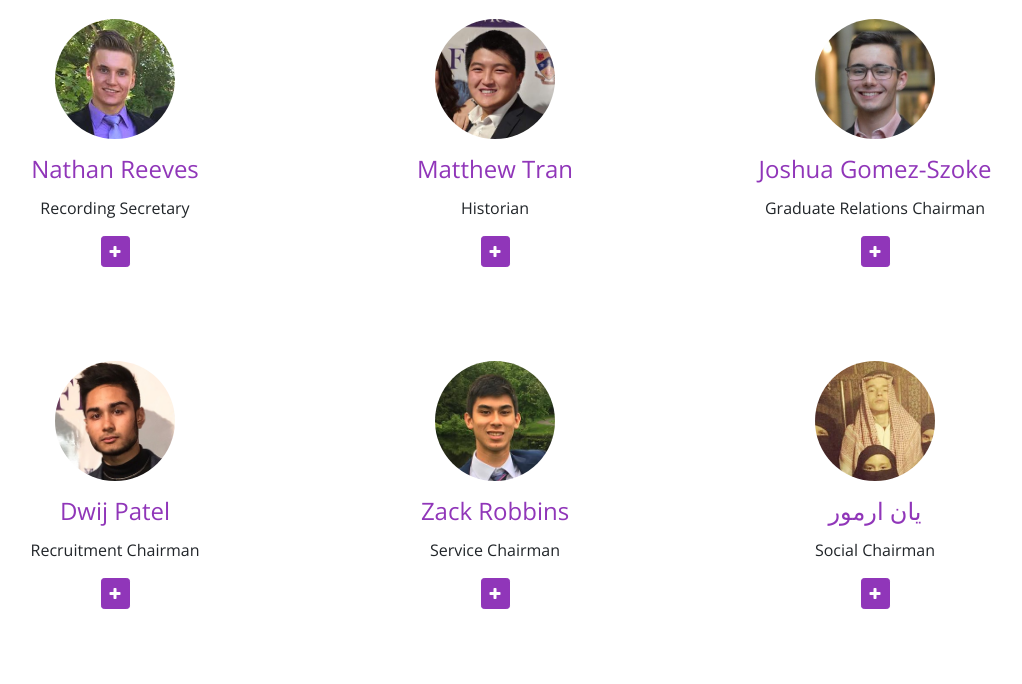
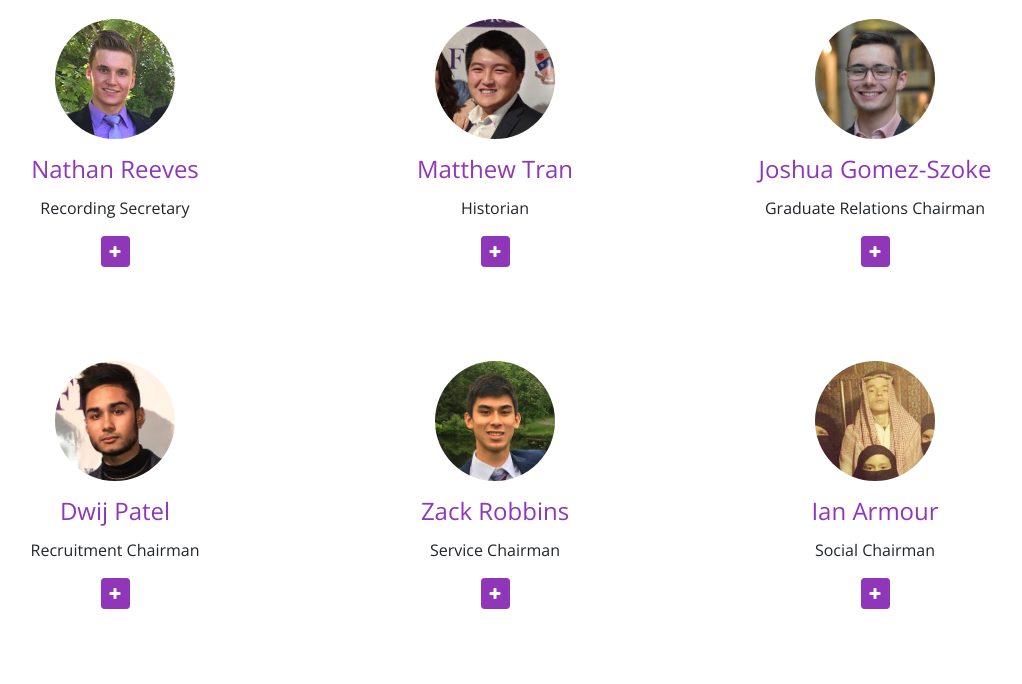
Before and after one commit to zelenove/FIJI-Django, a Django app: page /brothers/ in a window 1280 px wide. Shown: the part 728-1412 px from the top of the page, without its empty margins (145-1167 px from the left). Run offline with Django 3.2, Linux system fonts and the light colour scheme; some libraries are stand-ins or nearby versions.

Commit message:
Changed Ians bio

```diff
--- a/pages/templates/brothers.html
+++ b/pages/templates/brothers.html
@@ -337,7 +337,7 @@
                             <div class="card">
                                 <div class="card-body text-center">
                                     <p><img class=" img-fluid" src="{% static 'brothers/ian.jpg'%}" alt="card image"></p>
-                                    <h4 class="card-title">يان ارمور</h4>
+                                    <h4 class="card-title">Ian Armour</h4>
                                     <p class="card-text">Social Chairman</p>
                                     <a href="#" class="btn btn-primary btn-sm"><i class="fa fa-plus"></i></a>
                                 </div>
@@ -347,8 +347,7 @@
                             <div class="card">
                                 <div class="card-body mt-4">
                                     <h4 class="card-title">Political Science 2T0</h4>
-<!--                                    <p class="card-text">"What Phi Gamma Delta has given to me is priceless. Not only have I found a solid group of men, Phi Gamma Delta has given me a proper foundation in which to grow into." - Ian</p> -->
-                                        <p class="card-text">بضعة حروف وبعضها الآخر عبارة عن عدد من السطور. وقد نزلت الآيات القرآنية متميزة عن بيوت الشعر العربي الجاه</p>
+                                        <p class="card-text">"What Phi Gamma Delta has given to me is priceless. Not only have I found a solid group of men, Phi Gamma Delta has given me a proper foundation in which to grow into." - Ian</p>
                                     <ul class="list-inline">
                                         <li class="list-inline-item">
                                             <a class="social-icon text-xs-center" target="_blank" href="https://www.facebook.com/ian.armour49">
```
